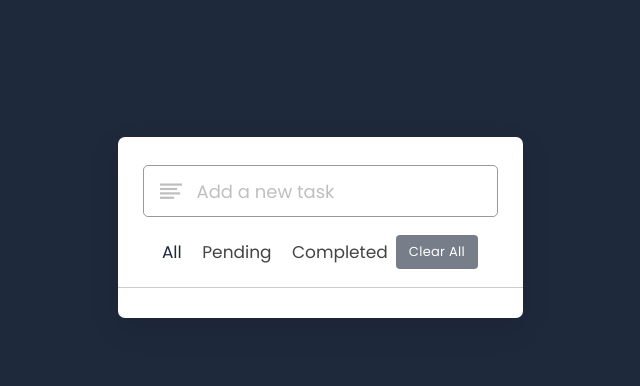
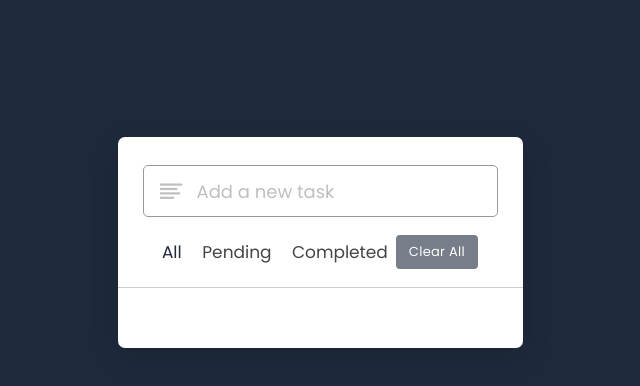
Before and after one commit to liujiani505/todo-app, a plain HTML site: page index.html in a window 1280 px wide. Shown: the whole page, without its empty margins (320-960 px from the left). Drawn offline with nearby package versions, Linux system fonts and the light colour scheme.

Commit message:
main js code

```diff
--- a/index.js
+++ b/index.js
@@ -0,0 +1,4 @@
+const taskInput = document.querySelector(".task-input input"),
+    filters = document.querySelectorAll(".filters span"),
+    clearAll = document.querySelector(".clear-btn"),
+    taskBox = document.querySelector(".task-box");
--- a/style.css
+++ b/style.css
@@ -116,3 +116,28 @@ Note: Absolute positioned elements are removed from the normal flow, and can ove
 .clear-btn:active{
     transform: scale(0.93);
 }
+
+.task-box{
+    margin-top: 20px;
+    margin-right: 5px;
+    padding: 0 20px 10px 25px;
+}
+
+.task-box.overflow{
+    overflow-y: auto;
+    max-height: 300px;
+}
+
+.task-box::-webkit-scrollbar{
+    width: 5px;
+}
+
+.task-box::-webkit-scrollbar-track{
+    background: #f1f1f1;
+    border-radius: 25px;
+}
+
+.task-box::-webkit-scrollbar-thumb{
+    background: #e6e6e6;
+    border-radius: 25px;
+}
```
